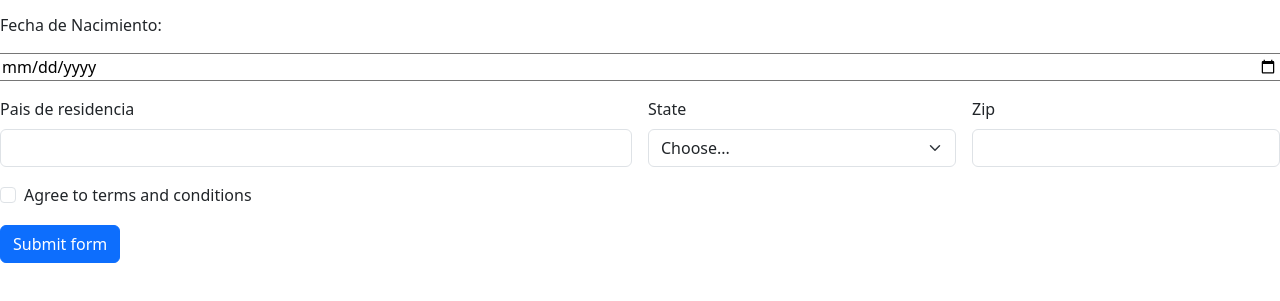
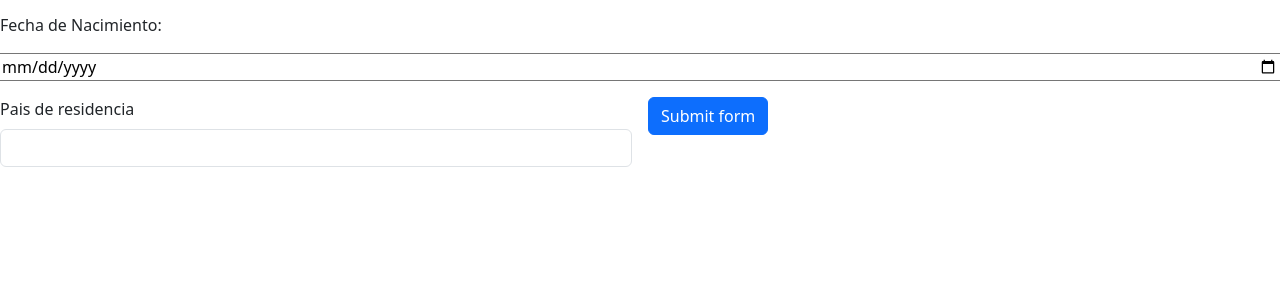
Before and after one commit to Lusafago/EJERCICIO-DUPLAS-BOOTSRAP, a plain HTML site: page index.html in a window 1280 px wide. Shown: the part 129-430 px from the top of the page. Drawn offline with nearby package versions, Linux system fonts and the light colour scheme.

Commit message:
hice el archivo style

```diff
--- a/index.html
+++ b/index.html
@@ -38,24 +38,8 @@
       <input type="text" class="form-control" id="validationDefault03" required>
     </div>
     <div class="col-md-3">
-      <label for="validationDefault04" class="form-label">State</label>
-      <select class="form-select" id="validationDefault04" required>
-        <option selected disabled value="">Choose...</option>
-        <option>...</option>
-      </select>
-    </div>
-    <div class="col-md-3">
-      <label for="validationDefault05" class="form-label">Zip</label>
-      <input type="text" class="form-control" id="validationDefault05" required>
-    </div>
-    <div class="col-12">
-      <div class="form-check">
-        <input class="form-check-input" type="checkbox" value="" id="invalidCheck2" required>
-        <label class="form-check-label" for="invalidCheck2">
-          Agree to terms and conditions
-        </label>
-      </div>
-    </div>
+
+
     <div class="col-12">
       <button class="btn btn-primary" type="submit">Submit form</button>
     </div>
```
Also changed, not shown: style.css (added).
